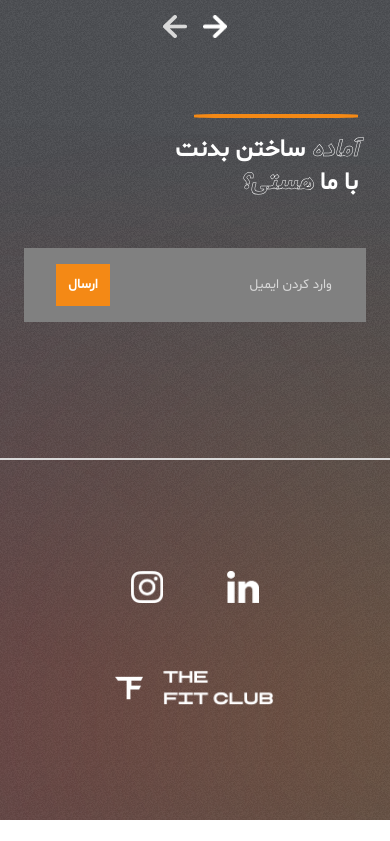
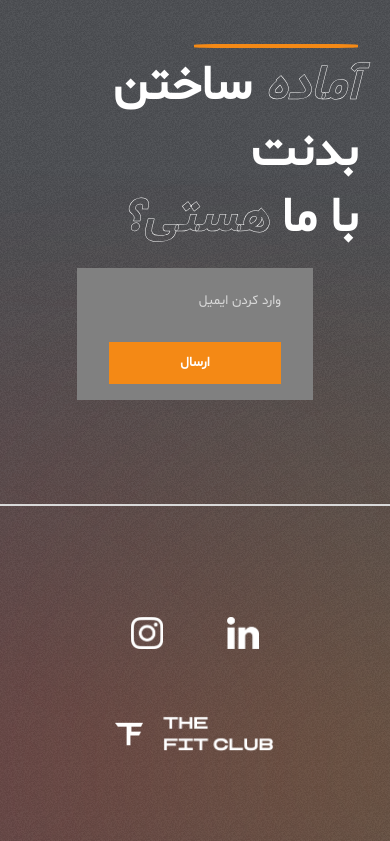
Before and after one commit to springtofigh/gym-react-app, a React (Create React App) app: page / in a window 390 px wide. Shown: the part 6374-7215 px from the top of the page. Before the commit the page ends 7194 px from the top, so only its background shows below. Built offline with nearby package versions, Linux system fonts and the light colour scheme.

Commit message:
add media queries for mobile size.

```diff
--- a/src/components/JoinUs/JoinUs.css
+++ b/src/components/JoinUs/JoinUs.css
@@ -34,6 +34,7 @@
 
 .email-container > input {
     background-color: transparent;
+    padding: 0.5rem 0;
     border: none;
     outline: none;
     color: var(--lightgray);
@@ -48,7 +49,20 @@
     color: #fff;
 }
 
-@media screen and (max-width: 768px) {
+@media screen and (max-width: 480px) {
+    .join-us {
+        padding: 0 2rem;
+        flex-direction: column;
+        gap: 1rem;
+    }
+
+    .email-container {
+        flex-direction: column;
+        gap: 1.5rem;
+    }
+}
+
+@media screen and (min-width: 480px) and (max-width: 768px) {
     .join-us {
         padding: 0 2rem;
         flex-direction: column;
--- a/src/components/Testimonials/Testimonials.css
+++ b/src/components/Testimonials/Testimonials.css
@@ -108,6 +108,8 @@
         position: relative;
         top: 0;
         right: 0;
+        width: 15rem;
+        height: 15rem;
         align-self: center;
     }
 
```
